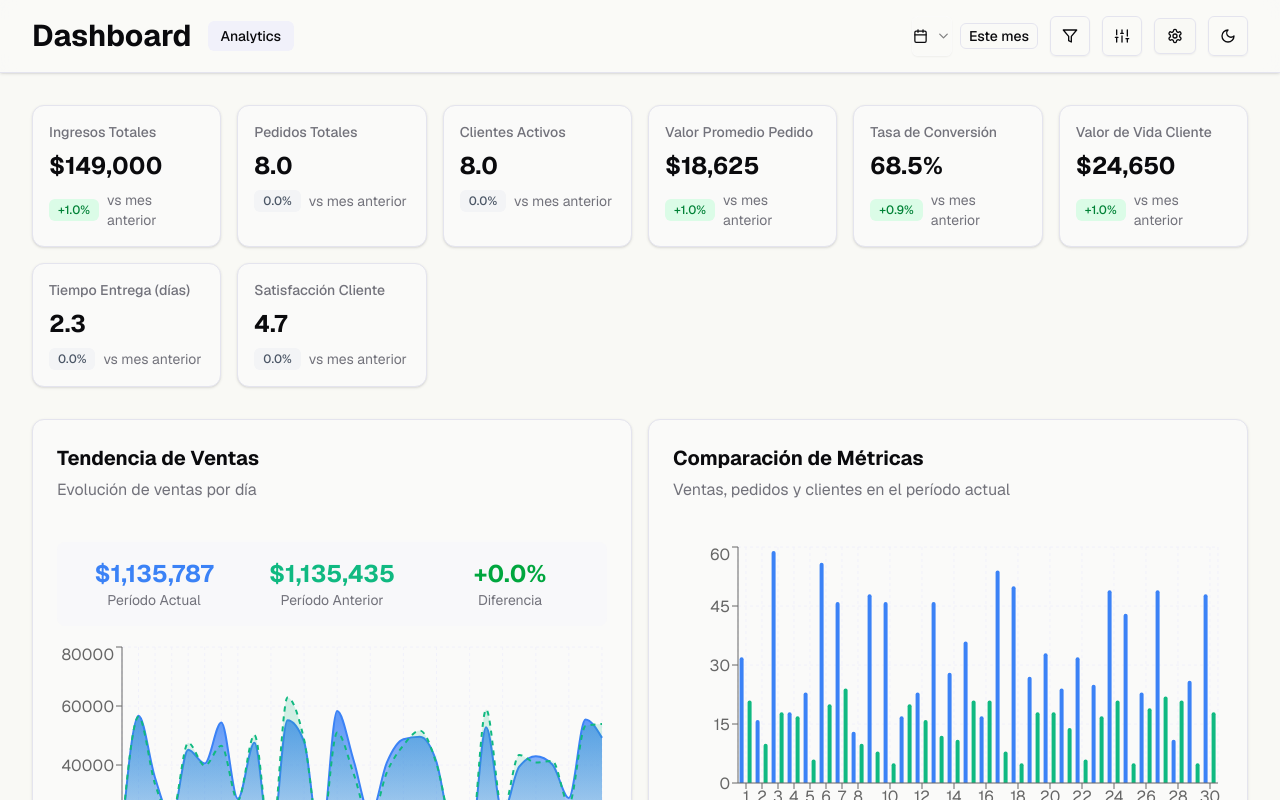
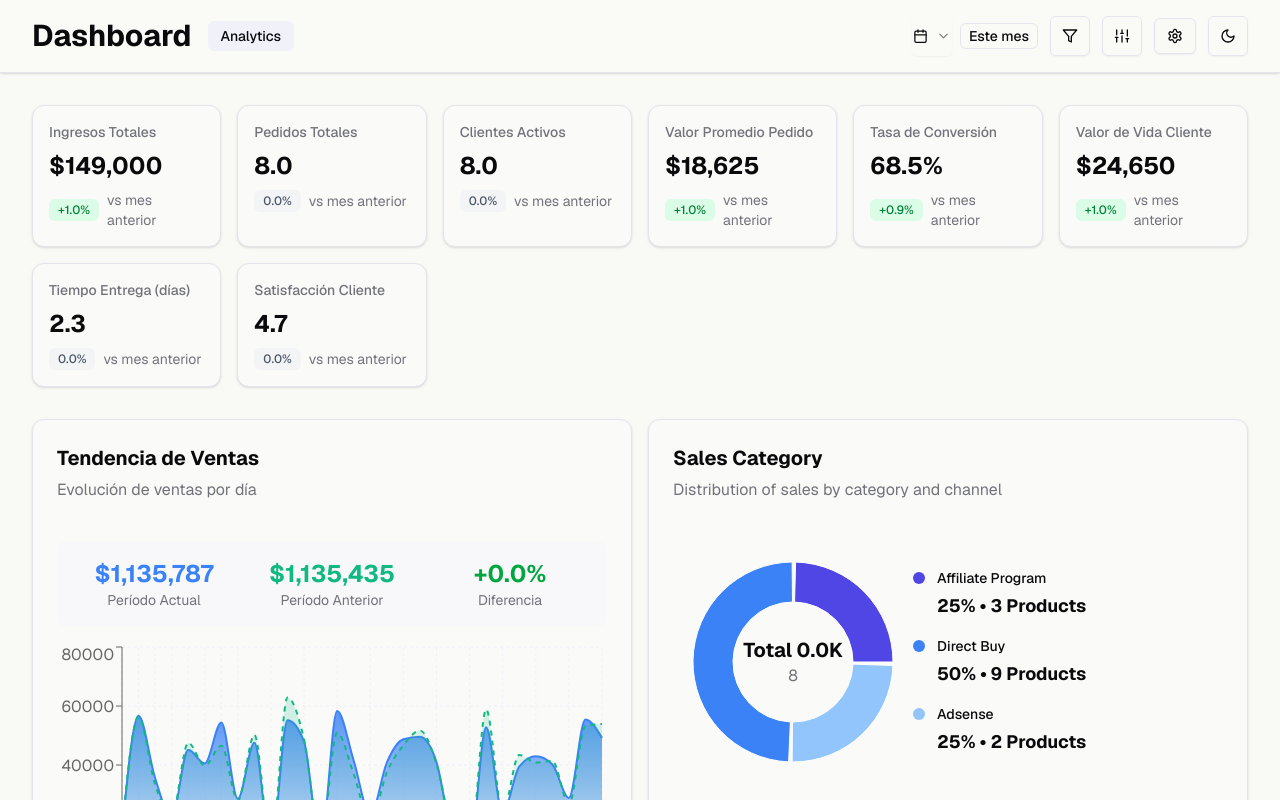
Before and after one commit to epech-wq/crm-dashbord, a Next.js app: page / in a window 1280 px wide. Shown: the top 800 px of the page. Built offline with nearby package versions, Linux system fonts and the light colour scheme.

Commit message:
Add chart

```diff
--- a/components/charts-system.tsx
+++ b/components/charts-system.tsx
@@ -67,6 +67,33 @@ export const generateChartsData = (period: string) => {
     },
   ]
 
+  // Sales Category distribution based on orders
+  const salesCategoryData = [
+    {
+      name: "Affiliate Program",
+      value: mockOrders.filter(order => order.channel === "Partner").length,
+      percentage: Math.round((mockOrders.filter(order => order.channel === "Partner").length / mockOrders.length) * 100),
+      color: "#4f46e5", // Indigo
+      products: mockOrders.filter(order => order.channel === "Partner").reduce((sum, order) => sum + order.productIds.length, 0)
+    },
+    {
+      name: "Direct Buy",
+      value: mockOrders.filter(order => order.channel === "Online" || order.channel === "Presencial").length,
+      percentage: Math.round((mockOrders.filter(order => order.channel === "Online" || order.channel === "Presencial").length / mockOrders.length) * 100),
+      color: "#3b82f6", // Blue
+      products: mockOrders.filter(order => order.channel === "Online" || order.channel === "Presencial").reduce((sum, order) => sum + order.productIds.length, 0)
+    },
+    {
+      name: "Adsense",
+      value: mockOrders.filter(order => order.channel === "Telefónico").length,
+      percentage: Math.round((mockOrders.filter(order => order.channel === "Telefónico").length / mockOrders.length) * 100),
+      color: "#93c5fd", // Light Blue
+      products: mockOrders.filter(order => order.channel === "Telefónico").reduce((sum, order) => sum + order.productIds.length, 0)
+    }
+  ]
+
+  const totalSalesProducts = salesCategoryData.reduce((sum, category) => sum + category.products, 0)
+
 
 
   // Ventas por categoría basadas en productos reales
@@ -123,7 +150,8 @@ export const generateChartsData = (period: string) => {
       period,
     },
     customerSegments,
-
+    salesCategoryData,
+    totalSalesProducts,
     categoryData,
     channelData,
     avgOrderValue,
@@ -241,6 +269,77 @@ export const ChartsGrid = ({ period, visibleCharts }: ChartsGridProps) => {
               />
             </AreaChart>
           </ResponsiveContainer>
+        </div>
+      ),
+    },
+    {
+      key: "salesCategory",
+      title: "Sales Category",
+      description: "Distribution of sales by category and channel",
+      component: (
+        <div className="flex items-center justify-between">
+          {/* Chart container */}
+          <div className="relative flex-shrink-0">
+            <ResponsiveContainer width={240} height={240}>
+              <PieChart>
+                <Pie
+                  data={chartData.salesCategoryData}
+                  cx="50%"
+                  cy="50%"
+                  innerRadius={60}
+                  outerRadius={100}
+                  paddingAngle={2}
+                  dataKey="value"
+                >
+                  {chartData.salesCategoryData.map((entry, index) => (
+                    <Cell key={`cell-${index}`} fill={entry.color} />
+                  ))}
+                </Pie>
+                <Tooltip
+                  content={({ active, payload }) => {
+                    if (active && payload && payload.length) {
+                      const data = payload[0].payload
+                      return (
+                        <div className="bg-card border border-border rounded-lg p-3 shadow-lg">
+                          <p className="font-medium text-card-foreground">{data.name}</p>
+                          <p className="text-sm text-muted-foreground">
+                            {data.percentage}% • {data.products} Products
+                          </p>
+                        </div>
+                      )
+                    }
+                    return null
+                  }}
+                />
+              </PieChart>
+            </ResponsiveContainer>
+
+            {/* Center text overlay */}
+            <div className="absolute inset-0 flex flex-col items-center justify-center pointer-events-none">
+              <div className="text-xl font-bold text-foreground">Total {(chartData.totalSalesProducts / 1000).toFixed(1)}K</div>
+              <div className="text-base text-muted-foreground">{chartData.salesCategoryData.reduce((sum, cat) => sum + cat.value, 0)}</div>
+            </div>
+          </div>
+
+          {/* Legend on the right */}
+          <div className="flex-1 space-y-4">
+            {chartData.salesCategoryData.map((category, index) => (
+              <div key={index} className="flex items-start gap-3">
+                <div
+                  className="w-3 h-3 rounded-full mt-1 flex-shrink-0"
+                  style={{ backgroundColor: category.color }}
+                />
+                <div className="flex-1">
+                  <div className="text-sm font-medium text-foreground mb-1">
+                    {category.name}
+                  </div>
+                  <div className="text-lg font-bold text-foreground">
+                    {category.percentage}% • {category.products.toLocaleString()} Products
+                  </div>
+                </div>
+              </div>
+            ))}
+          </div>
         </div>
       ),
     },
@@ -450,9 +549,9 @@ export const ChartsGrid = ({ period, visibleCharts }: ChartsGridProps) => {
 
 export const availableCharts = [
   { key: "salesTrend", label: "Tendencia de Ventas" },
+  { key: "salesCategory", label: "Sales Category" },
   { key: "ordersComparison", label: "Comparación Métricas" },
   { key: "customerSegments", label: "Segmentación Clientes" },
-
   { key: "categoryPerformance", label: "Rendimiento Categorías" },
   { key: "channelAnalysis", label: "Análisis por Canal" },
 ]
--- a/components/customization-system.tsx
+++ b/components/customization-system.tsx
@@ -91,9 +91,9 @@ export const defaultLayouts: DashboardLayout[] = [
     ],
     visibleCharts: [
       "salesTrend",
+      "salesCategory",
       "ordersComparison",
       "customerSegments",
-      "conversionFunnel",
       "categoryPerformance",
       "channelAnalysis"
     ],
@@ -127,9 +127,9 @@ export const defaultLayouts: DashboardLayout[] = [
     ],
     visibleCharts: [
       "salesTrend",
+      "salesCategory",
       "ordersComparison",
       "customerSegments",
-      "conversionFunnel",
       "categoryPerformance",
       "channelAnalysis"
     ],
@@ -163,9 +163,9 @@ export const defaultLayouts: DashboardLayout[] = [
     ],
     visibleCharts: [
       "salesTrend",
+      "salesCategory",
       "ordersComparison",
       "customerSegments",
-      "conversionFunnel",
       "categoryPerformance",
       "channelAnalysis",
     ],
```
